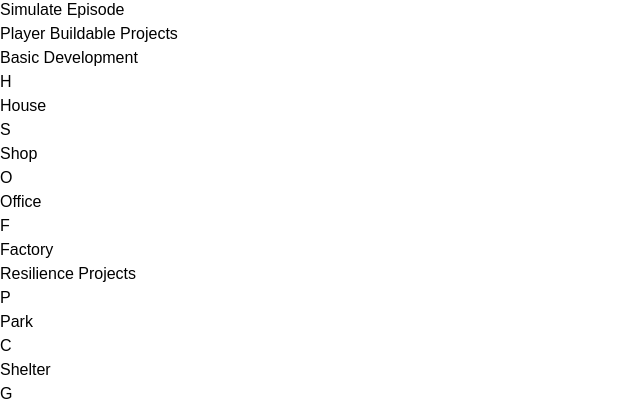
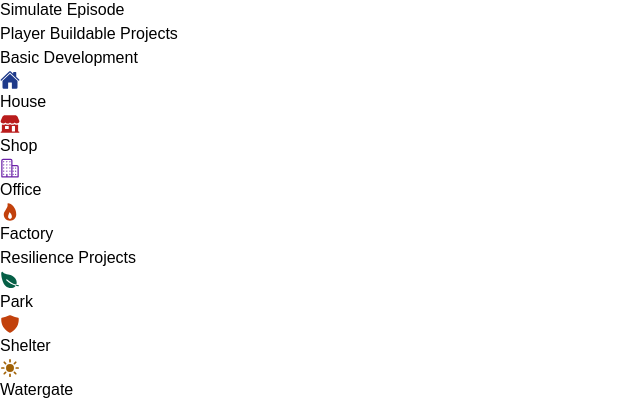
Before and after one commit to srcJin/6s890-frontend, a Next.js app: page / in a window 1280 px wide. Shown: the part 386-787 px from the top of the page, without its empty margins (0-640 px from the left). Built offline with nearby package versions, Linux system fonts and the light colour scheme; no server answers.

Commit message:
ui: replace text project symbols with flat icons in Simulation view

```diff
--- a/src/components/Simulation.js
+++ b/src/components/Simulation.js
@@ -172,38 +172,29 @@ const Simulation = () => {
             {boardState.map((row, rowIndex) => (
               <tr key={`row-${rowIndex}`}>
                 {row.map((cell, cellIndex) => {
-                  // Create flat icons with building symbols for buildable projects
+                  // Flat vector icon for each cell type (no text letters)
                   const getFlatIcon = (type) => {
-                    const iconMap = {
-                      // Terrain types (0-2) - Non-buildable, simple shapes
-                      0: <div className="w-4 h-4 border border-gray-400 bg-gray-50"></div>, // Empty
-                      1: <div className="w-6 h-3 bg-blue-600 rounded"></div>, // Water
-                      2: <div className="w-6 h-1 bg-gray-600"></div>, // Road
+                    // Terrain visuals
+                    if (type === 0 || type === -1) {
+                      return <div className="w-4 h-4 border border-gray-400 bg-gray-50 rounded-sm" />;
+                    }
+                    if (type === 1) {
+                      const Icon = buildingIcons[1];
+                      return <Icon size={18} color={buildingIconColors[1]} />;
+                    }
+                    if (type === 2) {
+                      const Icon = buildingIcons[2];
+                      return <Icon size={18} color={buildingIconColors[2]} />;
+                    }
 
-                      // Basic Development Projects (100-103) - Buildable by players
-                      100: <div className="w-6 h-6 bg-blue-300 border border-blue-500 rounded flex items-center justify-center"><span className="text-xs font-bold text-blue-900">H</span></div>, // House
-                      101: <div className="w-6 h-6 bg-red-300 border border-red-500 rounded flex items-center justify-center"><span className="text-xs font-bold text-red-900">S</span></div>, // Shop
-                      102: <div className="w-6 h-6 bg-purple-300 border border-purple-500 rounded flex items-center justify-center"><span className="text-xs font-bold text-purple-900">O</span></div>, // Office
-                      103: <div className="w-6 h-6 bg-orange-400 border border-orange-600 rounded flex items-center justify-center"><span className="text-xs font-bold text-orange-900">F</span></div>, // Factory
+                    const IconComponent = buildingIcons[type];
+                    const iconColor = buildingIconColors[type] || "#374151";
+                    if (IconComponent) {
+                      return <IconComponent size={20} color={iconColor} />;
+                    }
 
-                      // Resilience Projects (201-204) - Buildable by players
-                      201: <div className="w-6 h-6 bg-green-400 border border-green-600 rounded flex items-center justify-center"><span className="text-xs font-bold text-green-900">P</span></div>, // Park
-                      202: <div className="w-6 h-6 bg-orange-300 border border-orange-500 rounded flex items-center justify-center"><span className="text-xs font-bold text-orange-900">C</span></div>, // Shelter
-                      203: <div className="w-6 h-6 bg-yellow-400 border border-yellow-600 rounded flex items-center justify-center"><span className="text-xs font-bold text-yellow-900">G</span></div>, // Watergate
-                      204: <div className="w-6 h-6 bg-purple-500 border border-purple-700 rounded flex items-center justify-center"><span className="text-xs font-bold text-purple-100">B</span></div>, // Flood Barrier
-
-                      // Legacy support for potential old building types
-                      3: <div className="w-6 h-6 bg-green-300 border border-green-500 rounded flex items-center justify-center"><span className="text-xs font-bold text-green-900">P</span></div>, // Old Park mapping
-                      4: <div className="w-6 h-6 bg-orange-300 border border-orange-500 rounded flex items-center justify-center"><span className="text-xs font-bold text-orange-900">C</span></div>, // Old Shelter mapping
-                      5: <div className="w-6 h-6 bg-yellow-400 border border-yellow-600 rounded flex items-center justify-center"><span className="text-xs font-bold text-yellow-900">G</span></div>, // Old Watergate mapping
-                      6: <div className="w-6 h-6 bg-purple-500 border border-purple-700 rounded flex items-center justify-center"><span className="text-xs font-bold text-purple-100">B</span></div>, // Old FloodBarrier mapping
-
-                      // Support for negative types
-                      [-1]: <div className="w-4 h-4 border border-gray-400 bg-gray-50"></div>, // Empty
-                      "-1": <div className="w-4 h-4 border border-gray-400 bg-gray-50"></div> // Empty
-                    };
-                    // For unknown building types, show the building type number instead of ?
-                    return iconMap[type] || <div className="w-6 h-6 bg-gray-400 border border-gray-600 rounded flex items-center justify-center"><span className="text-xs font-bold text-gray-100">{type}</span></div>;
+                    // Fallback neutral block for unknown types (no text)
+                    return <div className="w-5 h-5 bg-gray-400/70 border border-gray-600 rounded" title={`Type ${type}`} />;
                   };
 
                   const iconColor = buildingIconColors[cell.type] || buildingIconColors[-1];
@@ -216,9 +207,8 @@ const Simulation = () => {
                       onClick={() => console.log(`Cell clicked at [${rowIndex},${cellIndex}]`)}
                     >
                       <div className="flex flex-col items-center justify-center h-full relative">
-
-                        {/* Display flat CSS icon */}
-                        <div className="mb-1">
+                        {/* Display flat icon */}
+                        <div className="mb-1 flex items-center justify-center">
                           {getFlatIcon(cell.type)}
                         </div>
 
@@ -382,30 +372,19 @@ const Simulation = () => {
             <div className="mb-4">
               <h4 className="text-sm font-semibold text-gray-700 mb-2">Basic Development</h4>
               <div className="grid grid-cols-2 gap-2">
-                <div className="bg-blue-50 p-2 rounded border text-center">
-                  <div className="w-6 h-6 bg-blue-300 border border-blue-500 rounded flex items-center justify-center mx-auto mb-1">
-                    <span className="text-xs font-bold text-blue-900">H</span>
-                  </div>
-                  <p className="text-xs">House</p>
-                </div>
-                <div className="bg-red-50 p-2 rounded border text-center">
-                  <div className="w-6 h-6 bg-red-300 border border-red-500 rounded flex items-center justify-center mx-auto mb-1">
-                    <span className="text-xs font-bold text-red-900">S</span>
-                  </div>
-                  <p className="text-xs">Shop</p>
-                </div>
-                <div className="bg-purple-50 p-2 rounded border text-center">
-                  <div className="w-6 h-6 bg-purple-300 border border-purple-500 rounded flex items-center justify-center mx-auto mb-1">
-                    <span className="text-xs font-bold text-purple-900">O</span>
-                  </div>
-                  <p className="text-xs">Office</p>
-                </div>
-                <div className="bg-orange-50 p-2 rounded border text-center">
-                  <div className="w-6 h-6 bg-orange-400 border border-orange-600 rounded flex items-center justify-center mx-auto mb-1">
-                    <span className="text-xs font-bold text-orange-900">F</span>
-                  </div>
-                  <p className="text-xs">Factory</p>
-                </div>
+                {[100,101,102,103].map((t) => {
+                  const Icon = buildingIcons[t];
+                  const iconColor = buildingIconColors[t];
+                  const bg = t === 100 ? "bg-blue-50" : t === 101 ? "bg-red-50" : t === 102 ? "bg-purple-50" : "bg-orange-50";
+                  return (
+                    <div key={t} className={`${bg} p-2 rounded border text-center`}>
+                      <div className="w-8 h-8 rounded flex items-center justify-center mx-auto mb-1">
+                        <Icon size={20} color={iconColor} />
+                      </div>
+                      <p className="text-xs">{buildingNames[t]}</p>
+                    </div>
+                  );
+                })}
               </div>
             </div>
 
@@ -413,30 +392,19 @@ const Simulation = () => {
             <div className="mb-4">
               <h4 className="text-sm font-semibold text-gray-700 mb-2">Resilience Projects</h4>
               <div className="grid grid-cols-2 gap-2">
-                <div className="bg-green-50 p-2 rounded border text-center">
-                  <div className="w-6 h-6 bg-green-400 border border-green-600 rounded flex items-center justify-center mx-auto mb-1">
-                    <span className="text-xs font-bold text-green-900">P</span>
-                  </div>
-                  <p className="text-xs">Park</p>
-                </div>
-                <div className="bg-orange-50 p-2 rounded border text-center">
-                  <div className="w-6 h-6 bg-orange-300 border border-orange-500 rounded flex items-center justify-center mx-auto mb-1">
-                    <span className="text-xs font-bold text-orange-900">C</span>
-                  </div>
-                  <p className="text-xs">Shelter</p>
-                </div>
-                <div className="bg-yellow-50 p-2 rounded border text-center">
-                  <div className="w-6 h-6 bg-yellow-400 border border-yellow-600 rounded flex items-center justify-center mx-auto mb-1">
-                    <span className="text-xs font-bold text-yellow-900">G</span>
-                  </div>
-                  <p className="text-xs">Watergate</p>
-                </div>
-                <div className="bg-purple-50 p-2 rounded border text-center">
-                  <div className="w-6 h-6 bg-purple-500 border border-purple-700 rounded flex items-center justify-center mx-auto mb-1">
-                    <span className="text-xs font-bold text-purple-100">B</span>
-                  </div>
-                  <p className="text-xs">Flood Barrier</p>
-                </div>
+                {[201,202,203,204].map((t) => {
+                  const Icon = buildingIcons[t];
+                  const iconColor = buildingIconColors[t];
+                  const bg = t === 201 ? "bg-green-50" : t === 202 ? "bg-orange-50" : t === 203 ? "bg-yellow-50" : "bg-purple-50";
+                  return (
+                    <div key={t} className={`${bg} p-2 rounded border text-center`}>
+                      <div className="w-8 h-8 rounded flex items-center justify-center mx-auto mb-1">
+                        <Icon size={20} color={iconColor} />
+                      </div>
+                      <p className="text-xs">{buildingNames[t]}</p>
+                    </div>
+                  );
+                })}
               </div>
             </div>
 
```
